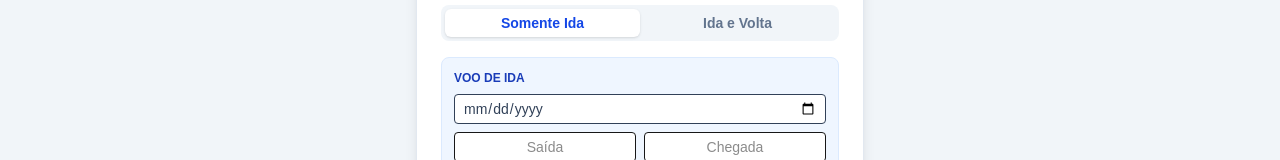
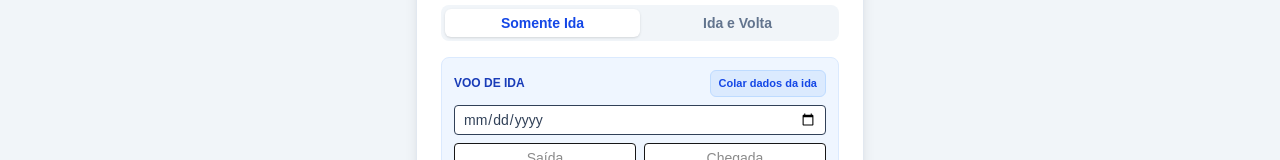
Before and after one commit to Borges198/crm-carioca, a Next.js app in the folder painel-viagens/: page / in a window 1280 px wide. Shown: the part 300-460 px from the top of the page. Built offline with nearby package versions, Linux system fonts and the light colour scheme; no server answers.

Commit message:
feat: adicionar smart paste e resumo por trecho

```diff
--- a/painel-viagens/src/app/page.tsx
+++ b/painel-viagens/src/app/page.tsx
@@ -65,18 +65,31 @@ export default function Home() {
 
   const atualizarTipoVoo = (novoTipoVoo: string, companhiaAtual = companhia) => {
     setTipoVoo(novoTipoVoo);
-    sincronizarCompanhiasPorTrecho(companhiaAtual, novoTipoVoo);
+    if (novoTipoVoo === 'ida_volta') {
+      setCompanhiaIda(companhiaIda || companhiaAtual);
+      setCompanhiaVolta(companhiaVolta || companhiaIda || companhiaAtual);
+      setPontosIda(pontosIda || pontos);
+      setTaxaIda(taxaIda || taxaEmbarque);
+      return;
+    }
+
+    setCompanhiaVolta('');
+  };
+
+  const lerDadosSmartPaste = async () => {
+    const text = await navigator.clipboard.readText();
+    if (!text) {
+      alert("Sua área de transferência está vazia!");
+      return null;
+    }
+
+    return extrairDadosSmartPaste(text);
   };
 
   const handleSmartPaste = async () => {
     try {
-      const text = await navigator.clipboard.readText();
-      if (!text) {
-        alert("Sua área de transferência está vazia!");
-        return;
-      }
-
-      const dadosExtraidos = extrairDadosSmartPaste(text);
+      const dadosExtraidos = await lerDadosSmartPaste();
+      if (!dadosExtraidos) return;
       const tipoVooAtualizado = dadosExtraidos.tipoVoo || tipoVoo;
       const companhiaAtualizada = dadosExtraidos.companhia || companhia;
 
@@ -97,6 +110,59 @@ export default function Home() {
       if (dadosExtraidos.taxaEmbarque) setTaxaEmbarque(dadosExtraidos.taxaEmbarque);
 
       alert("✨ Voo extraído e colado com sucesso!");
+    } catch {
+      alert("Não foi possível colar. Verifique a permissão da área de transferência.");
+    }
+  };
+
+  const handleSmartPasteIda = async () => {
+    try {
+      const dadosExtraidos = await lerDadosSmartPaste();
+      if (!dadosExtraidos) return;
+
+      if (dadosExtraidos.companhia) setCompanhiaIda(dadosExtraidos.companhia);
+      if (dadosExtraidos.pontos) {
+        setPontosIda(dadosExtraidos.pontos);
+        setPontos(dadosExtraidos.pontos);
+      }
+      if (dadosExtraidos.taxaEmbarque) {
+        setTaxaIda(dadosExtraidos.taxaEmbarque);
+        setTaxaEmbarque(dadosExtraidos.taxaEmbarque);
+      }
+      if (dadosExtraidos.dataIda) setDataIda(dadosExtraidos.dataIda);
+      if (dadosExtraidos.horaSaidaIda) setHoraSaidaIda(dadosExtraidos.horaSaidaIda);
+      if (dadosExtraidos.horaChegadaIda) setHoraChegadaIda(dadosExtraidos.horaChegadaIda);
+      if (dadosExtraidos.paradasIda) setParadasIda(dadosExtraidos.paradasIda);
+      if (dadosExtraidos.origem) setOrigem(dadosExtraidos.origem);
+      if (dadosExtraidos.destino) setDestino(dadosExtraidos.destino);
+
+      alert("Dados da ida colados com sucesso!");
+    } catch {
+      alert("Não foi possível colar. Verifique a permissão da área de transferência.");
+    }
+  };
+
+  const handleSmartPasteVolta = async () => {
+    try {
+      const dadosExtraidos = await lerDadosSmartPaste();
+      if (!dadosExtraidos) return;
+
+      setTipoVoo('ida_volta');
+      if (dadosExtraidos.companhia) setCompanhiaVolta(dadosExtraidos.companhia);
+      if (dadosExtraidos.pontos) setPontosVolta(dadosExtraidos.pontos);
+      if (dadosExtraidos.taxaEmbarque) setTaxaVolta(dadosExtraidos.taxaEmbarque);
+      if (dadosExtraidos.dataVolta) setDataVolta(dadosExtraidos.dataVolta);
+      else if (dadosExtraidos.dataIda) setDataVolta(dadosExtraidos.dataIda);
+      if (dadosExtraidos.horaSaidaVolta) setHoraSaidaVolta(dadosExtraidos.horaSaidaVolta);
+      else if (dadosExtraidos.horaSaidaIda) setHoraSaidaVolta(dadosExtraidos.horaSaidaIda);
+      if (dadosExtraidos.horaChegadaVolta) setHoraChegadaVolta(dadosExtraidos.horaChegadaVolta);
+      else if (dadosExtraidos.horaChegadaIda) setHoraChegadaVolta(dadosExtraidos.horaChegadaIda);
+      if (dadosExtraidos.paradasVolta) setParadasVolta(dadosExtraidos.paradasVolta);
+      else if (dadosExtraidos.paradasIda) setParadasVolta(dadosExtraidos.paradasIda);
+      if (!origem && dadosExtraidos.origem) setOrigem(dadosExtraidos.origem);
+      if (!destino && dadosExtraidos.destino) setDestino(dadosExtraidos.destino);
+
+      alert("Dados da volta colados com sucesso!");
     } catch {
       alert("Não foi possível colar. Verifique a permissão da área de transferência.");
     }
@@ -140,8 +206,10 @@ export default function Home() {
       let camposPorTrecho: Partial<Pick<NovaCotacao, 'companhiaIda' | 'companhiaVolta' | 'pontosIda' | 'pontosVolta' | 'taxaIda' | 'taxaVolta' | 'valorIda' | 'valorVolta'>> = {};
 
       if (temCalculoPorTrecho) {
-        const qtdPontosIda = extrairNumero(pontosIda);
-        const taxaIdaCalculada = extrairNumero(taxaIda);
+        const pontosIdaParaCalculo = pontosIda.trim() || pontos;
+        const taxaIdaParaCalculo = taxaIda.trim() || taxaEmbarque;
+        const qtdPontosIda = extrairNumero(pontosIdaParaCalculo);
+        const taxaIdaCalculada = extrairNumero(taxaIdaParaCalculo);
         const qtdPontosVolta = extrairNumero(pontosVolta);
         const taxaVoltaCalculada = extrairNumero(taxaVolta);
 
@@ -267,6 +335,8 @@ export default function Home() {
           pontos={pontos} setPontos={setPontos}
           taxaEmbarque={taxaEmbarque} setTaxaEmbarque={setTaxaEmbarque}
           handleSmartPaste={handleSmartPaste}
+          handleSmartPasteIda={handleSmartPasteIda}
+          handleSmartPasteVolta={handleSmartPasteVolta}
           gerarCotacao={gerarCotacao}
         />
 
--- a/painel-viagens/src/components/FormularioCotacao.tsx
+++ b/painel-viagens/src/components/FormularioCotacao.tsx
@@ -8,6 +8,11 @@ const maskHora = (value: string) => {
     .replace(/\D/g, '') // Remove tudo o que não é número
     .replace(/(\d{2})(\d)/, '$1:$2') // Coloca os dois pontos
     .slice(0, 5); // Limita a 5 caracteres (Ex: 14:30)
+};
+
+const extrairNumero = (value: string) => {
+  const apenasNumeros = value.replace(/\D/g, '');
+  return apenasNumeros ? parseInt(apenasNumeros, 10) : 0;
 };
 
 interface FormularioCotacaoProps {
@@ -34,6 +39,8 @@ interface FormularioCotacaoProps {
   pontos: string; setPontos: (v: string) => void;
   taxaEmbarque: string; setTaxaEmbarque: (v: string) => void;
   handleSmartPaste: () => void;
+  handleSmartPasteIda: () => void;
+  handleSmartPasteVolta: () => void;
   gerarCotacao: () => void;
 }
 
@@ -45,7 +52,7 @@ export default function FormularioCotacao({
   dataVolta, setDataVolta, horaSaidaVolta, setHoraSaidaVolta, horaChegadaVolta, setHoraChegadaVolta, paradasVolta, setParadasVolta,
   pontosIda, setPontosIda, pontosVolta, setPontosVolta, taxaIda, setTaxaIda, taxaVolta, setTaxaVolta,
   pontos, setPontos, taxaEmbarque, setTaxaEmbarque,
-  handleSmartPaste, gerarCotacao
+  handleSmartPaste, handleSmartPasteIda, handleSmartPasteVolta, gerarCotacao
 }: FormularioCotacaoProps) {
 
   // 🧠 ESTADOS DA MEMÓRIA DE CLIENTES
@@ -75,6 +82,13 @@ export default function FormularioCotacao({
         nome.toLowerCase().includes(cliente.toLowerCase()) && cliente.length > 0
       )
     : [];
+  const totalPontosTrechos = extrairNumero(pontosIda) + (tipoVoo === 'ida_volta' ? extrairNumero(pontosVolta) : 0);
+  const totalTaxasTrechos = extrairNumero(taxaIda) + (tipoVoo === 'ida_volta' ? extrairNumero(taxaVolta) : 0);
+  const mostrarResumoTrechos = Boolean(
+    pontosIda.trim() ||
+    taxaIda.trim() ||
+    (tipoVoo === 'ida_volta' && (pontosVolta.trim() || taxaVolta.trim()))
+  );
 
   return (
     <div className="bg-white p-6 rounded-xl shadow-lg border border-slate-200">
@@ -134,7 +148,16 @@ export default function FormularioCotacao({
         </div>
 
         <div className="bg-blue-50 border border-blue-100 p-3 rounded-lg">
-          <span className="text-xs font-bold text-blue-800 mb-2 block">VOO DE IDA</span>
+          <div className="mb-2 flex items-center justify-between gap-2">
+            <span className="text-xs font-bold text-blue-800 block">VOO DE IDA</span>
+            <button
+              type="button"
+              onClick={handleSmartPasteIda}
+              className="bg-blue-100 text-blue-700 text-[11px] font-bold py-1 px-2 rounded-md hover:bg-blue-200 transition border border-blue-200"
+            >
+              Colar dados da ida
+            </button>
+          </div>
           <div className="grid grid-cols-2 gap-2 mb-2">
             <input type="date" value={dataIda} onChange={(e) => setDataIda(e.target.value)} className="col-span-2 px-2 py-1 border rounded text-sm bg-white text-slate-700" />
             <input type="text" value={horaSaidaIda} onChange={(e) => setHoraSaidaIda(maskHora(e.target.value))} placeholder="Saída" className="px-2 py-1 border rounded text-sm bg-white text-center" />
@@ -149,7 +172,16 @@ export default function FormularioCotacao({
 
         {tipoVoo === 'ida_volta' && (
           <div className="bg-orange-50 border border-orange-100 p-3 rounded-lg">
-            <span className="text-xs font-bold text-orange-800 mb-2 block">VOO DE VOLTA</span>
+            <div className="mb-2 flex items-center justify-between gap-2">
+              <span className="text-xs font-bold text-orange-800 block">VOO DE VOLTA</span>
+              <button
+                type="button"
+                onClick={handleSmartPasteVolta}
+                className="bg-orange-100 text-orange-700 text-[11px] font-bold py-1 px-2 rounded-md hover:bg-orange-200 transition border border-orange-200"
+              >
+                Colar dados da volta
+              </button>
+            </div>
             <div className="grid grid-cols-2 gap-2 mb-2">
               <input type="date" value={dataVolta} onChange={(e) => setDataVolta(e.target.value)} className="col-span-2 px-2 py-1 border rounded text-sm bg-white text-slate-700" />
               <input type="text" value={horaSaidaVolta} onChange={(e) => setHoraSaidaVolta(maskHora(e.target.value))} placeholder="Saída" className="px-2 py-1 border rounded text-sm bg-white text-center" />
@@ -215,6 +247,19 @@ export default function FormularioCotacao({
           </div>
         )}
 
+        {mostrarResumoTrechos && (
+          <div className="grid grid-cols-2 gap-3 rounded-lg border border-slate-200 bg-slate-50 p-3">
+            <div>
+              <span className="text-[10px] font-bold uppercase text-slate-500">Total de pontos/milhas</span>
+              <p className="mt-1 text-lg font-black text-slate-900">{totalPontosTrechos}</p>
+            </div>
+            <div>
+              <span className="text-[10px] font-bold uppercase text-slate-500">Total de taxas</span>
+              <p className="mt-1 text-lg font-black text-slate-900">{totalTaxasTrechos}</p>
+            </div>
+          </div>
+        )}
+
         <div className="grid grid-cols-2 gap-4">
           <input type="text" value={pontos} onChange={(e) => setPontos(e.target.value)} placeholder="Pontos" className="w-full px-4 py-2 border rounded-lg bg-slate-50 text-center" />
           <input type="text" value={taxaEmbarque} onChange={(e) => setTaxaEmbarque(e.target.value)} placeholder="Taxa" className="w-full px-4 py-2 border rounded-lg bg-slate-50 text-center" />
```
